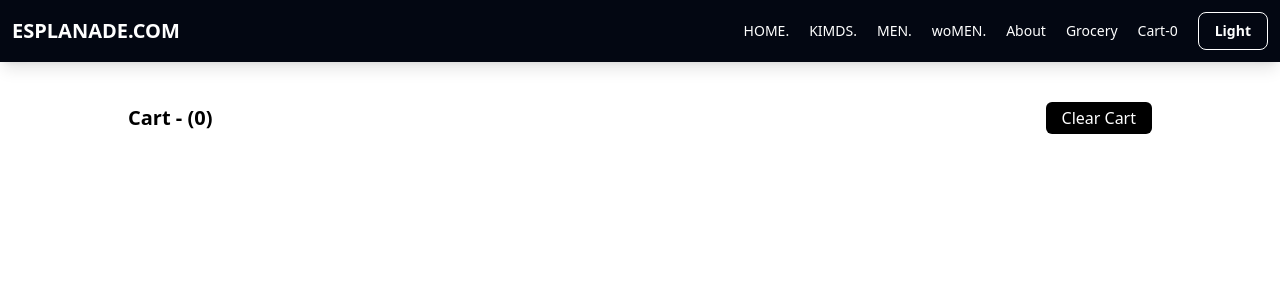
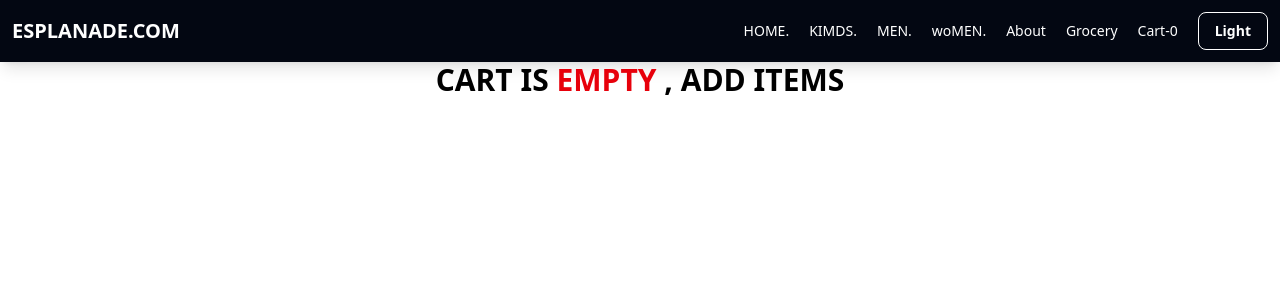
Before and after one commit to Md-Rashid-Imran/Ecomm, a React (Vite) app: page /cart in a window 1280 px wide. Shown: the top 300 px of the page. Built offline with nearby package versions, Linux system fonts and the light colour scheme.

Commit message:
THE FINAL COMMIT.

```diff
--- a/src/components/Cart.jsx
+++ b/src/components/Cart.jsx
@@ -8,20 +8,27 @@ const Cart = () => {
     const clearCartItemHandler = () => {
         dispatch(clearItems());
     }
-    return (
-        <div className='max-w-5xl mx-auto mt-10'>
-            <div className='flex items-center justify-between'>
+    return cartItems.length===0?(
+
+        <h1 className='text-3xl font-bold text-center m-auto'>CART IS <span className='text-red-600'>EMPTY</span> , ADD ITEMS</h1>
+
+    ):(
+        (
+            <div className="w-full flex items-center flex-col my-5">
+                <div className="flex  flex-wrap gap-5 m-4">
                     <h1 className='font-bold text-xl'>Cart - ({cartItems.length})</h1>
                     <button onClick={clearCartItemHandler} className="bg-black text-white rounded-md px-4 py-1">Clear Cart</button>
                 </div>
+
+
+                <div className="flex flex-wrap h-full w-full justify-evenly items-center">
                     {
                         cartItems.map((item) => (
-                    <div className="w-80 h-full border p-5 bg-white rounded-lg flex items-center justify-center">
-                        <div className="w-200 flex flex-col items-center justify-center border p-5 bg-white rounded-lg">
+                            <div className=" flex items-center flex-col justify-center border p-3  rounded-lg m-2 h-80 w-90">
                                 <img
                                     src={item.image}
                                     alt={item.title}
-                                className="w-40 h-40 object-contain border rounded-lg"
+                                    className="w-30 h-30 object-contain border rounded-lg"
                                 />
                                 <h2 className="text-lg font-bold mt-3 text-gray-800 text-center">
                                     {item.title}
@@ -31,11 +38,12 @@ const Cart = () => {
                                 </p>
                                 <p className="text-lg font-bold text-blue-700 mt-1">₹{item.price}</p>
                             </div>
-                    </div>
                         ))
                     }
                 </div>
+            </div>
         )
-}
+    )}
+
 
 export default Cart
```
Lines whose indentation alone changed are shown as unchanged.
